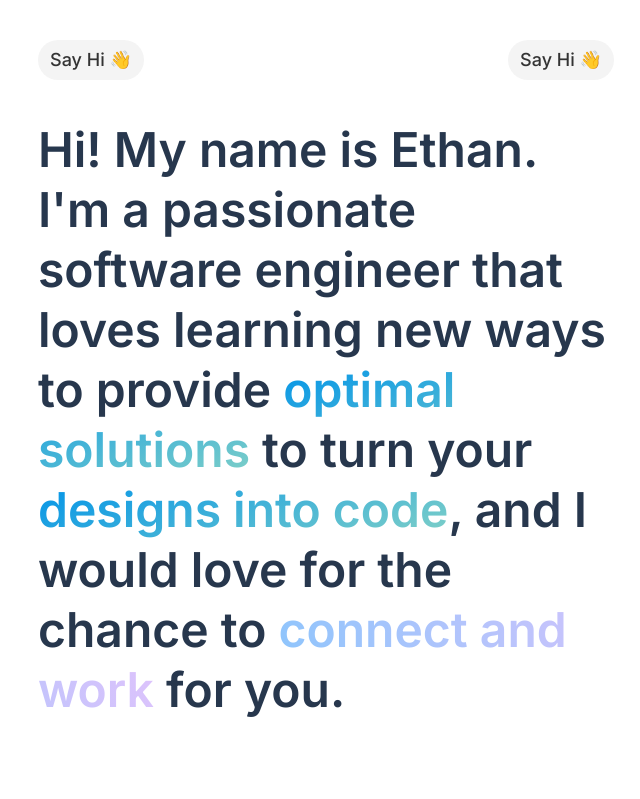
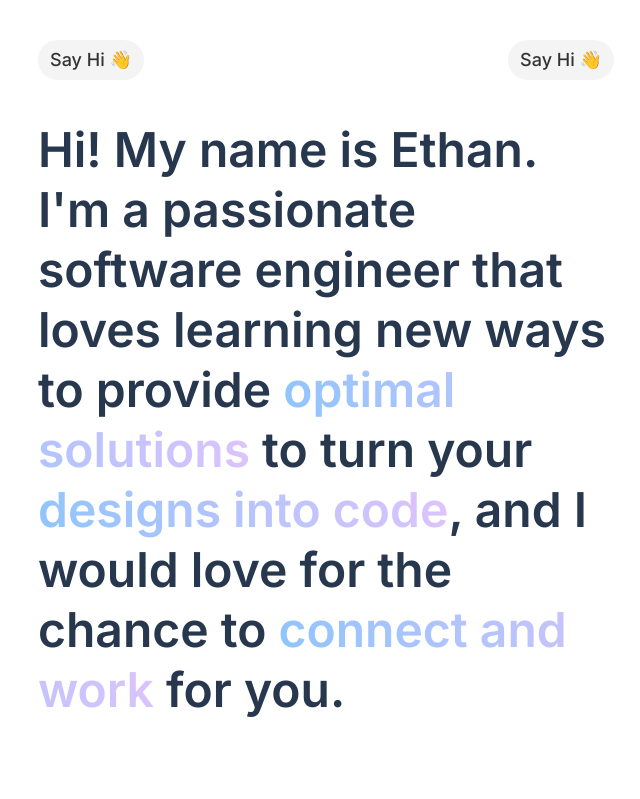
Before and after one commit to eykyu-dev/portfolio, a React (Vite) app: page / in a window 1280 px wide. Shown: the top 799 px of the page, without its empty margins (314-954 px from the left). Built offline with nearby package versions, Linux system fonts and the light colour scheme.

Commit message:
Update Header.tsx

```diff
--- a/src/components/Header.tsx
+++ b/src/components/Header.tsx
@@ -16,7 +16,7 @@ function Header() {
   return (
     <div className={`header ${fade ? 'fade-in' : ''}`}>
       <span className='header-text'>
-        Hi! My name is Ethan. I'm a passionate software engineer that loves learning new ways to provide <span className="gradient-text">optimal solutions</span> to turn your <span className="gradient-text">designs into code</span>, and I would love for the chance to <span className="gradient-text-2">connect and work </span>for you.
+        Hi! My name is Ethan. I'm a passionate software engineer that loves learning new ways to provide <span className="gradient-text-2">optimal solutions</span> to turn your <span className="gradient-text-2">designs into code</span>, and I would love for the chance to <span className="gradient-text-2">connect and work </span>for you.
       </span>
     </div>
   );
```
